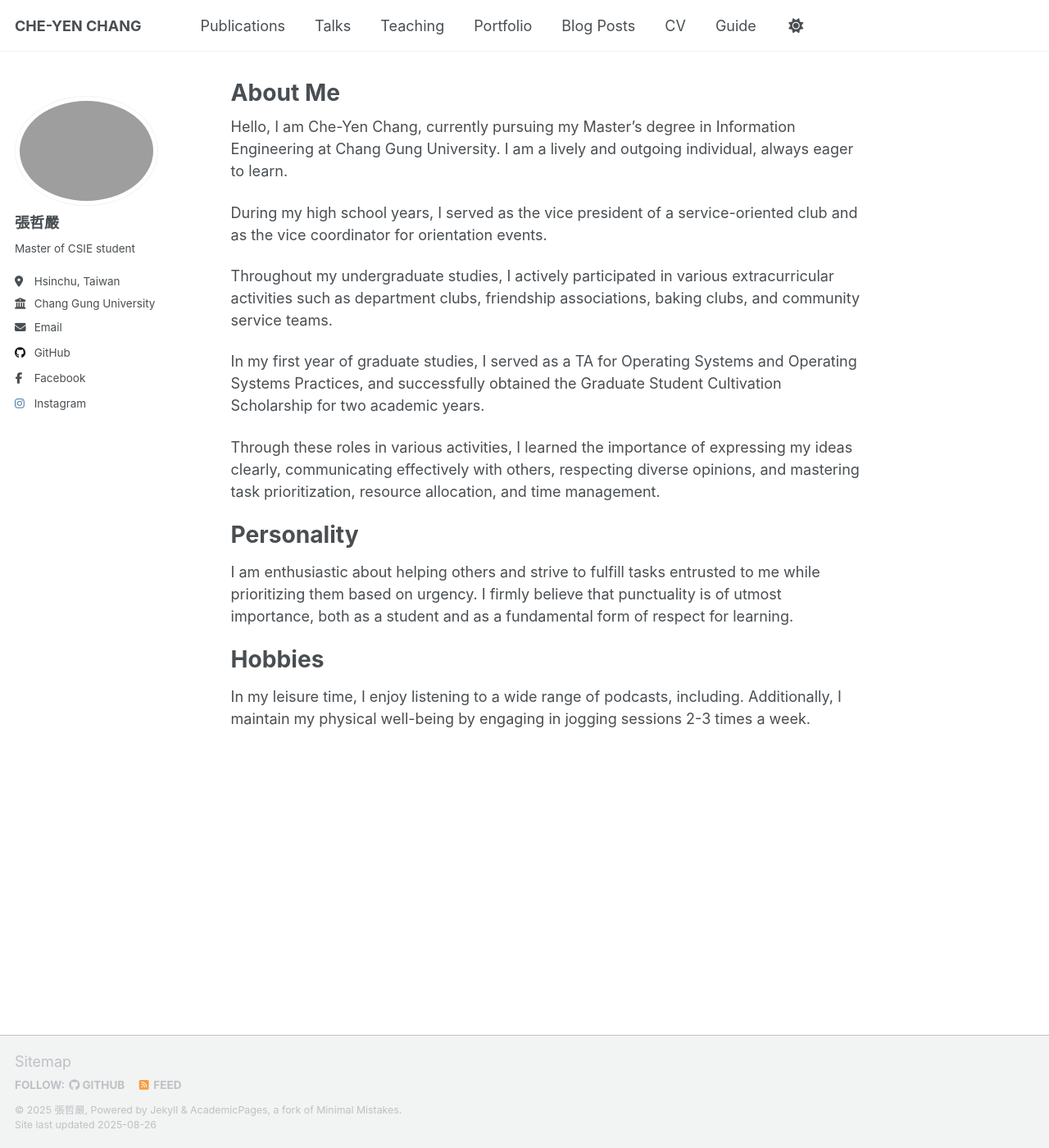
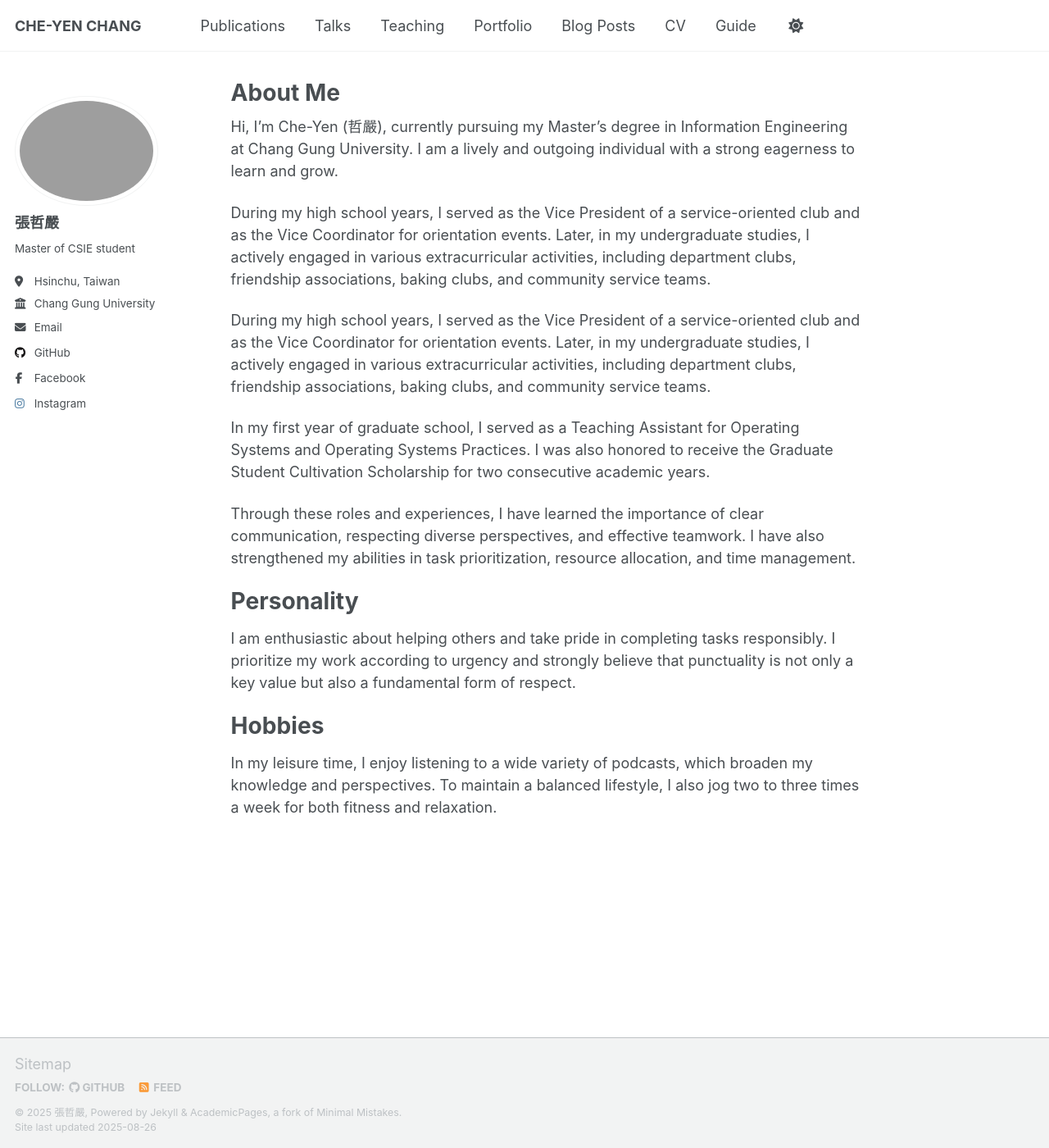
Before and after one commit to CheYen20/Che-Yen.github.io, a Jekyll site: the page built from _pages/about.md, in a window 1280 px wide and 1400 px high. Shown: the whole window at 82% size. Built offline with Jekyll 4.4.1, drawn with Linux system fonts in a browser that asks for light colours; a script that is not in the unit is left out.

Commit message:
more fluent grammer

```diff
--- a/_pages/about.md
+++ b/_pages/about.md
@@ -7,22 +7,22 @@ redirect_from:
   - /about.html
 ---
 
-Hello, I am Che-Yen Chang, currently pursuing my Master's degree in Information Engineering at Chang Gung University. I am a lively and outgoing individual, always eager to learn.
+Hi, I'm Che-Yen (哲嚴), currently pursuing my Master's degree in Information Engineering at Chang Gung University. I am a lively and outgoing individual with a strong eagerness to learn and grow.
 
-During my high school years, I served as the vice president of a service-oriented club and as the vice coordinator for orientation events.
+During my high school years, I served as the Vice President of a service-oriented club and as the Vice Coordinator for orientation events. Later, in my undergraduate studies, I actively engaged in various extracurricular activities, including department clubs, friendship associations, baking clubs, and community service teams.
 
-Throughout my undergraduate studies, I actively participated in various extracurricular activities such as department clubs, friendship associations, baking clubs, and community service teams.
+During my high school years, I served as the Vice President of a service-oriented club and as the Vice Coordinator for orientation events. Later, in my undergraduate studies, I actively engaged in various extracurricular activities, including department clubs, friendship associations, baking clubs, and community service teams.
 
-In my first year of graduate studies, I served as a TA for Operating Systems and Operating Systems Practices, and successfully obtained the Graduate Student Cultivation Scholarship for two academic years.
+In my first year of graduate school, I served as a Teaching Assistant for Operating Systems and Operating Systems Practices. I was also honored to receive the Graduate Student Cultivation Scholarship for two consecutive academic years.
 
-Through these roles in various activities, I learned the importance of expressing my ideas clearly, communicating effectively with others, respecting diverse opinions, and mastering task prioritization, resource allocation, and time management.
+Through these roles and experiences, I have learned the importance of clear communication, respecting diverse perspectives, and effective teamwork. I have also strengthened my abilities in task prioritization, resource allocation, and time management.
 
 
 Personality
 ======
-I am enthusiastic about helping others and strive to fulfill tasks entrusted to me while prioritizing them based on urgency. I firmly believe that punctuality is of utmost importance, both as a student and as a fundamental form of respect for learning.
+I am enthusiastic about helping others and take pride in completing tasks responsibly. I prioritize my work according to urgency and strongly believe that punctuality is not only a key value but also a fundamental form of respect.
 
 
 Hobbies
 ======
-In my leisure time, I enjoy listening to a wide range of podcasts, including. Additionally, I maintain my physical well-being by engaging in jogging sessions 2-3 times a week.
+In my leisure time, I enjoy listening to a wide variety of podcasts, which broaden my knowledge and perspectives. To maintain a balanced lifestyle, I also jog two to three times a week for both fitness and relaxation.
```
